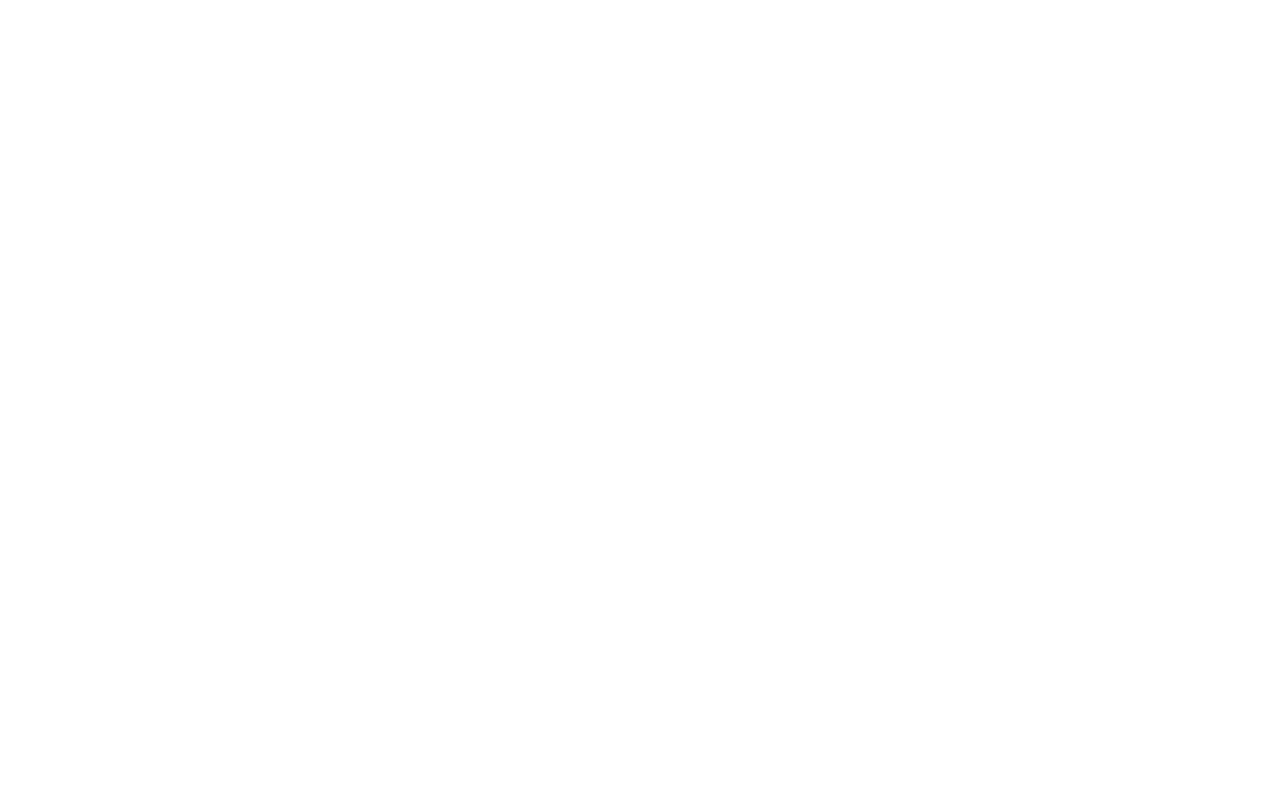
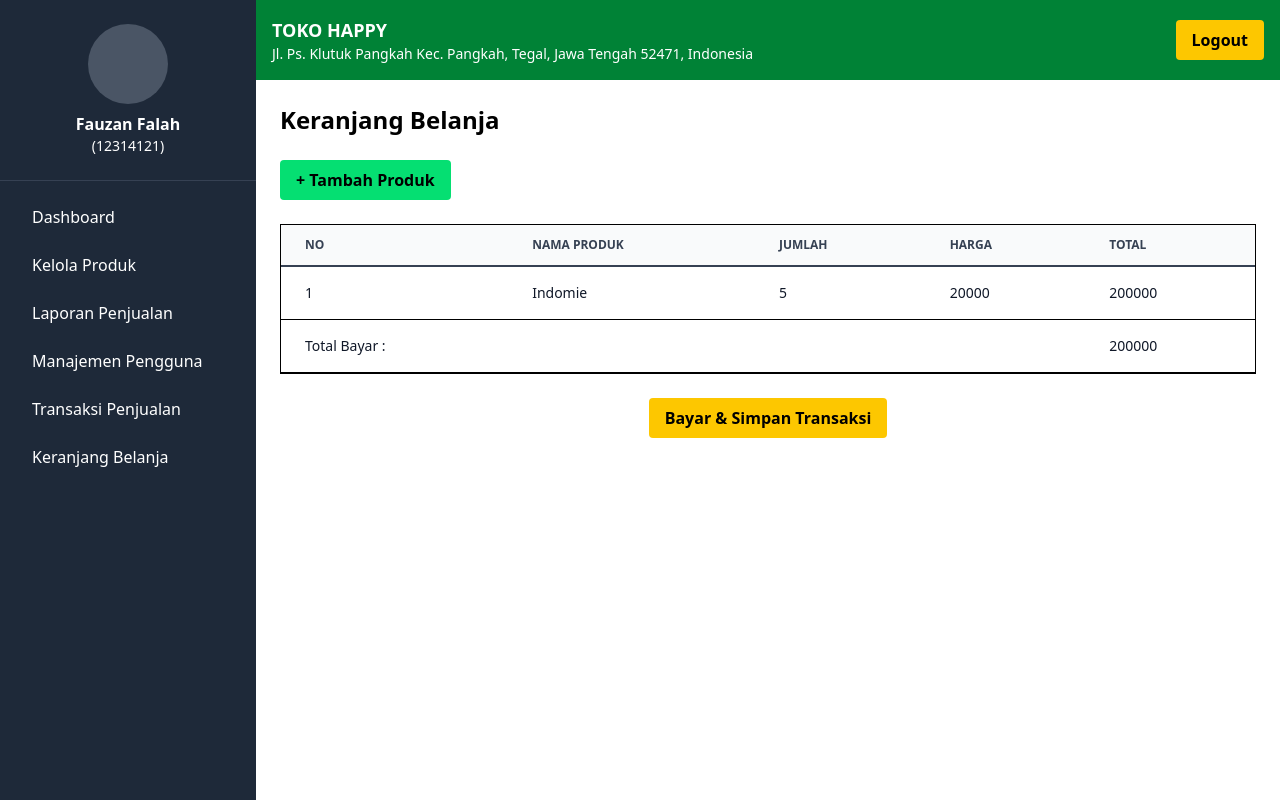
Before and after one commit to Opjasson/toko_happy, a React (Vite) app in the folder toko_happy/: page /keranjang-belanja in a window 1280 px wide. Built offline with nearby package versions, Linux system fonts and the light colour scheme.

Commit message:
frontend : done setting keranjang belanja page

```diff
--- a/toko_happy/src/Components/Templates/MainLayout.jsx
+++ b/toko_happy/src/Components/Templates/MainLayout.jsx
@@ -43,7 +43,7 @@
                     </a>
 
                     <a
-                        href="#"
+                        href="/keranjang-belanja"
                         className="block px-4 py-2 hover:bg-gray-700 rounded">
                         Keranjang Belanja
                     </a>
--- a/toko_happy/src/Pages/KeranjangBelanja.jsx
+++ b/toko_happy/src/Pages/KeranjangBelanja.jsx
@@ -1,11 +1,94 @@
-import React from 'react'
+import React from "react";
+import MainLayout from "../Components/Templates/MainLayout";
 
 const KeranjangBelanja = () => {
-  return (
-    <div>
+    return (
+        <MainLayout>
+            <h1 className="text-2xl font-bold">Keranjang Belanja</h1>
+            <button className="bg-green-400 px-4 py-2 text-black font-bold rounded cursor-pointer hover:bg-green-500">
+                + Tambah Produk
+            </button>
+            <div className="border relative overflow-x-auto">
+                <table className="w-full text-sm text-left rtl:text-right text-gray-500 dark:text-gray-400">
+                    <thead className="text-xs border-b-2 text-gray-700 uppercase bg-gray-50 dark:bg-gray-700 dark:text-gray-400">
+                        <tr>
+                            <th scope="col" className="px-6 py-3">
+                                No
+                            </th>
+                            <th scope="col" className="px-6 py-3">
+                                Nama Produk
+                            </th>
+                            <th scope="col" className="px-6 py-3">
+                                Jumlah
+                            </th>
+                            <th scope="col" className="px-6 py-3">
+                                Harga
+                            </th>
+                            <th scope="col" className="px-6 py-3">
+                                Total
+                            </th>
+                        </tr>
+                    </thead>
+                    <tbody>
+                        {/* {filteredData.length > 0 ? (
+                              filteredData.map((item, index) => ( */}
+                        <tr
+                            //   key={index}
+                            className="bg-white border-b dark:bg-gray-800 dark:border-gray-700 border-black">
+                            <th
+                                scope="row"
+                                className="px-6 py-4 font-medium text-gray-900 whitespace-nowrap dark:text-white">
+                                1 {/* {index + 1} */}
+                            </th>
 
-    </div>
-  )
-}
+                            <th
+                                scope="row"
+                                className="px-6 py-4 font-medium text-gray-900 whitespace-nowrap dark:text-white">
+                                Indomie {/* {item.nama_menu} */}
+                            </th>
+                            <td className="px-6 py-4 font-medium text-gray-900 whitespace-nowrap dark:text-white">
+                                5 {/* {item.qty} */}
+                            </td>
+                            <td className="px-6 py-4 font-medium text-gray-900 whitespace-nowrap dark:text-white">
+                                20000 {/* {item.harga} */}
+                            </td>
+                            <td className="px-6 py-4 font-medium text-gray-900 whitespace-nowrap dark:text-white">
+                                200000 {/* {item.harga * item.qty} */}
+                            </td>
+                        </tr>
 
-export default KeranjangBelanja
+                        <tr
+                            //   key={index}
+                            className="bg-white border-b dark:bg-gray-800 dark:border-gray-700 border-black">
+                            <th
+                                scope="row"
+                                className="px-6 py-4 font-medium text-gray-900 whitespace-nowrap dark:text-white">
+                                Total Bayar :
+                            </th>
+
+                            <th
+                                scope="row"
+                                className="px-6 py-4 font-medium text-gray-900 whitespace-nowrap dark:text-white"></th>
+                            <td className="px-6 py-4 font-medium text-gray-900 whitespace-nowrap dark:text-white"></td>
+                            <td className="px-6 py-4 font-medium text-gray-900 whitespace-nowrap dark:text-white"></td>
+                            <td className="px-6 py-4 font-medium text-gray-900 whitespace-nowrap dark:text-white">
+                                200000 {/* {item.harga * item.qty} */}
+                            </td>
+                        </tr>
+                        {/* ))
+                          ) : (
+                              <h3 className="text-gray-900 font-bold text-2xl">
+                                  Belum Ada Penjualan Bulan Ini
+                              </h3>
+                          )} */}
+                    </tbody>
+                </table>
+            </div>
+            <button className="bg-yellow-400 px-4 py-2 text-black font-bold rounded cursor-pointer hover:bg-yellow-500 flex justify-self-center">
+                Bayar & Simpan Transaksi
+            </button>
+        </MainLayout>
+    );
+};
+
+export default KeranjangBelanja;
```
